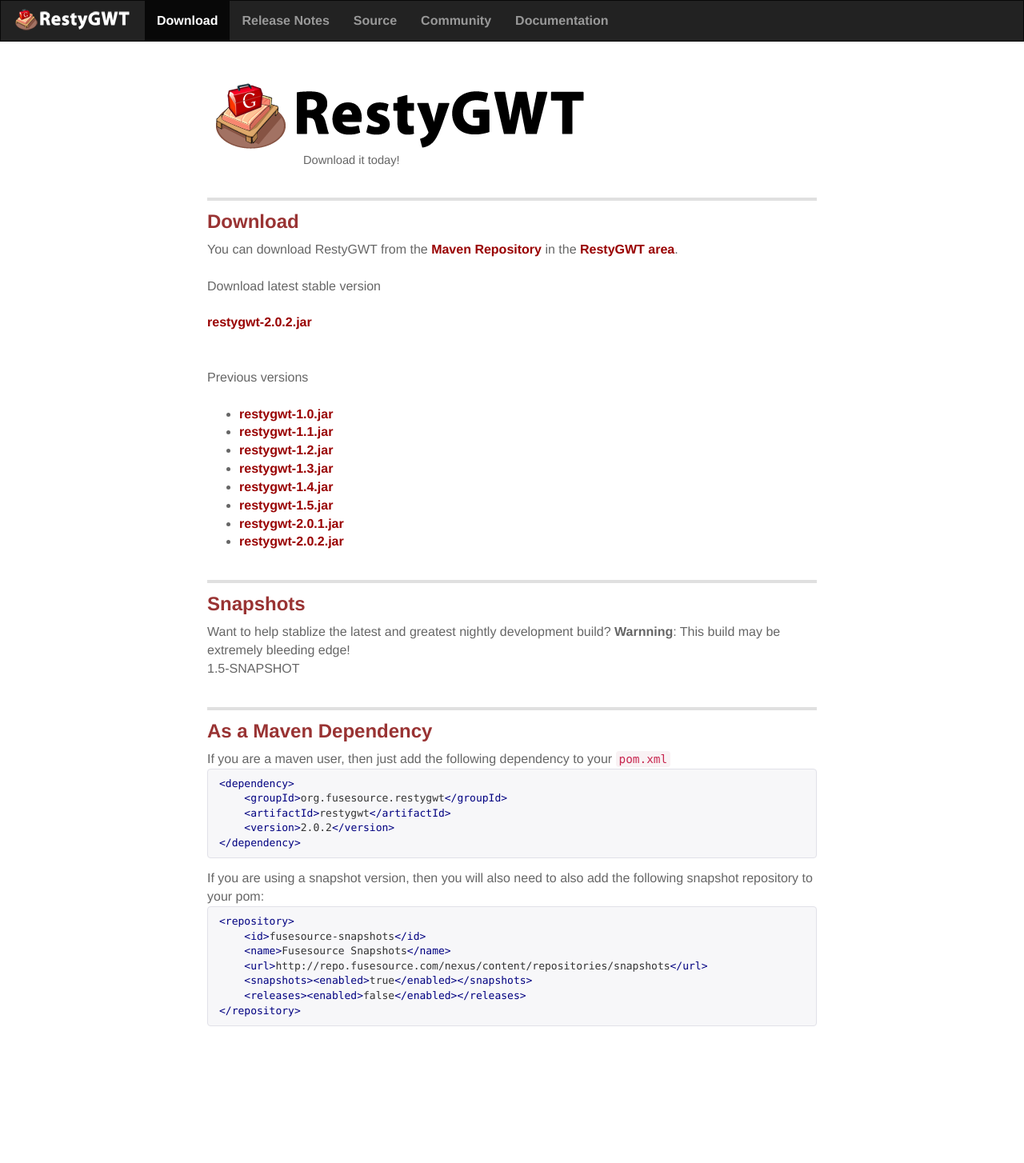
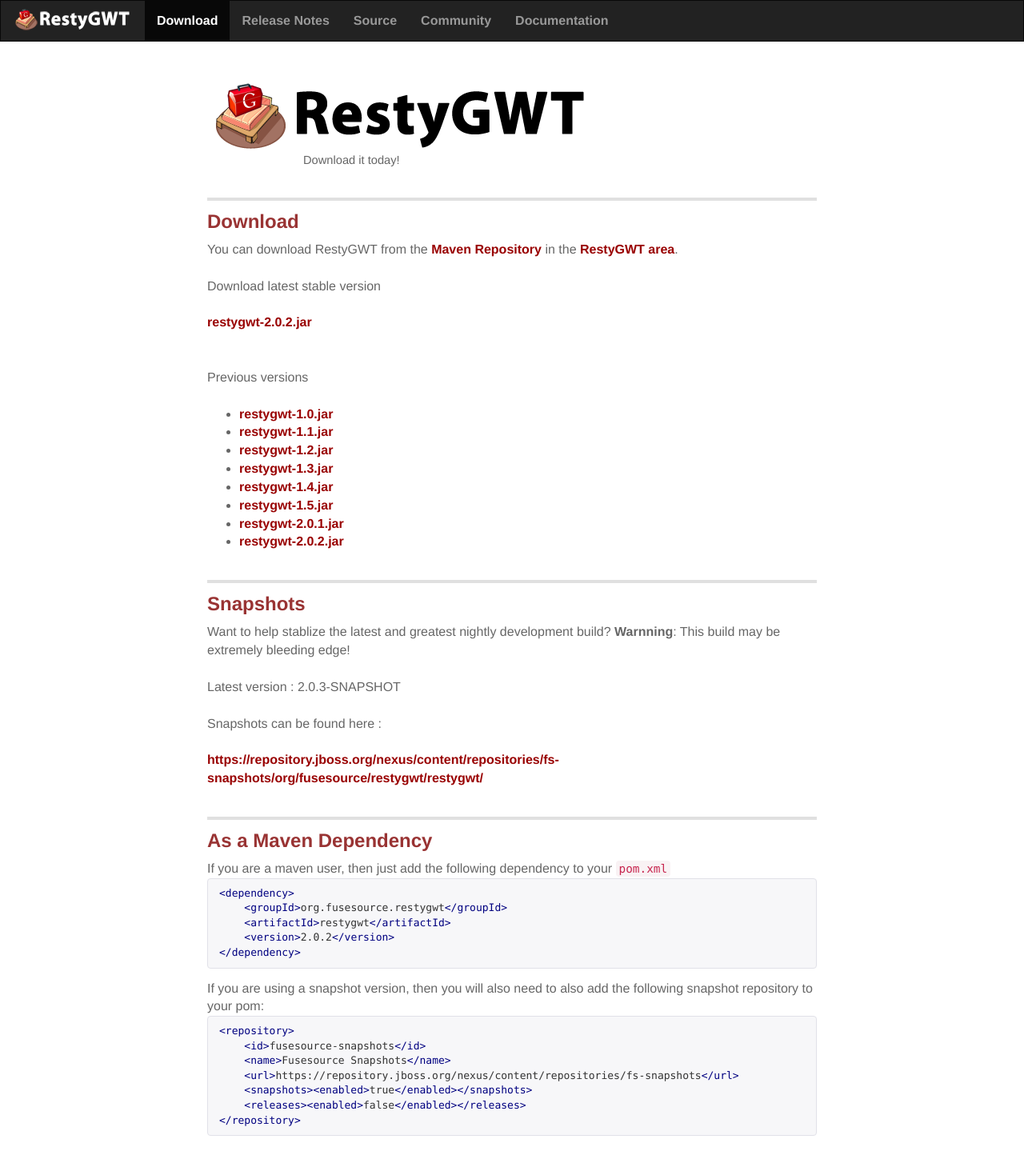
Before and after one commit to BadgerPc/resty-gwt.github.io, a Jekyll site: the page built from download.markdown, in a window 1280 px wide. Shown: the whole page at 80% size. Built offline with Jekyll 4.4.1, drawn with Linux system fonts in a browser that asks for light colours; Markdown is read by kramdown in place of the engine named in the settings; before the commit the page ends 1317 px from its top, so only the background shows below that.

Commit message:
snapshots info
.

```diff
--- a/download.markdown
+++ b/download.markdown
@@ -32,12 +32,17 @@
 
 ## Snapshots
 
-Want to help stablize the latest and greatest nightly development build? **Warnning**: This build may be extremely bleeding edge!  <br/>
-
-<!--
-- [{{site.project_name}}-{{site.project_snapshot_version}}.jar](http://repo.fusesource.com/nexus/service/local/artifact/maven/redirect?r=snapshots&g=org.fusesource.{{site.project_name}}&a={{site.project_name}}&v={{site.project_snapshot_version}}&e=jar)-->
-
-1.5-SNAPSHOT
+Want to help stablize the latest and greatest nightly development build? **Warnning**: This build may be extremely bleeding edge!
+<br/>
+<br/>
+Latest version :
+{{site.project_snapshot_version:}}
+<br/>
+<br/>
+Snapshots can be found here :
+<br/>
+<br/>
+[https://repository.jboss.org/nexus/content/repositories/fs-snapshots/org/fusesource/restygwt/restygwt/](https://repository.jboss.org/nexus/content/repositories/fs-snapshots/org/fusesource/restygwt/restygwt/)
 
 ## As a Maven Dependency
 
@@ -58,7 +63,7 @@
 <repository>
     <id>fusesource-snapshots</id>
     <name>Fusesource Snapshots</name>
-    <url>http://repo.fusesource.com/nexus/content/repositories/snapshots</url>
+    <url>https://repository.jboss.org/nexus/content/repositories/fs-snapshots</url>
     <snapshots><enabled>true</enabled></snapshots>
     <releases><enabled>false</enabled></releases>
 </repository>
```
